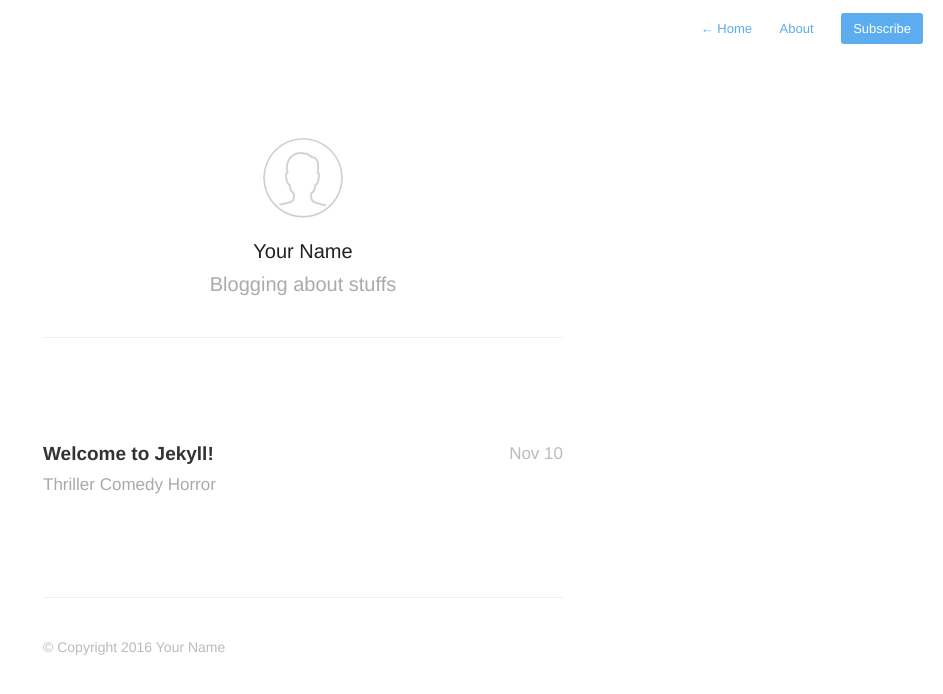
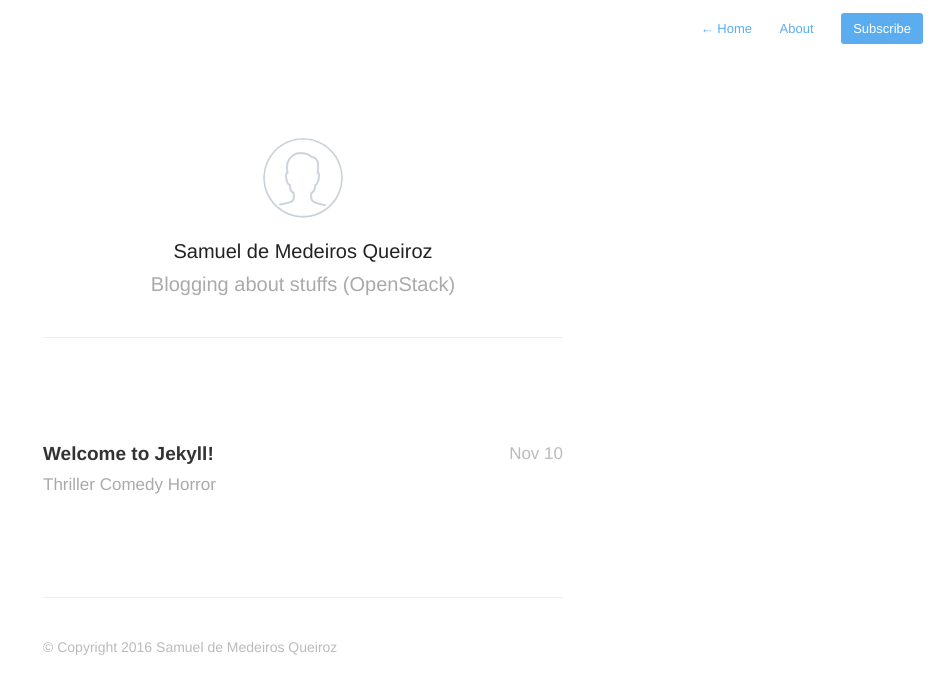
Before and after one commit to samueldmq/samueldmq-old-website, a Jekyll site: the page built from index.html, in a window 1280 px wide. Shown: the top 694 px of the page, without its empty margins (337-1280 px from the left). Built offline with Jekyll 4.4.1, drawn with Linux system fonts in a browser that asks for light colours; nearby versions of some CDN libraries; Markdown is read by kramdown in place of the engine named in the settings; the list of posts is cut into pages by our own code.

Commit message:
Updating config

```diff
--- a/_config.yml
+++ b/_config.yml
@@ -1,5 +1,5 @@
-name: Your New Jekyll Site
-description: Blogging about stuffs
+name: Samuel's Website
+description: Blogging about stuffs (OpenStack)
 meta_description: "Your New Jekyll Site, Blogging about stuffs"
 
 aboutPage: true
@@ -9,14 +9,14 @@
 
 paginate: 20
 baseurl: /
-domain_name: 'http://yourblog-domain.com'
+domain_name: 'http://samueldmq.github.io'
 google_analytics: 'UA-XXXXXXXX-X'
 disqus: false
 disqus_shortname: 'your-disqus-shortname'
 
 # Details for the RSS feed generator
-url:            'http://your-blog-url.example.com'
-author:         'Your Name'
+url:            'http://samueldmq.github.io'
+author:         'Samuel de Medeiros Queiroz'
 authorTwitter:  'YourTwitterUsername'
 
 permalink:       /:year/:title/
```
